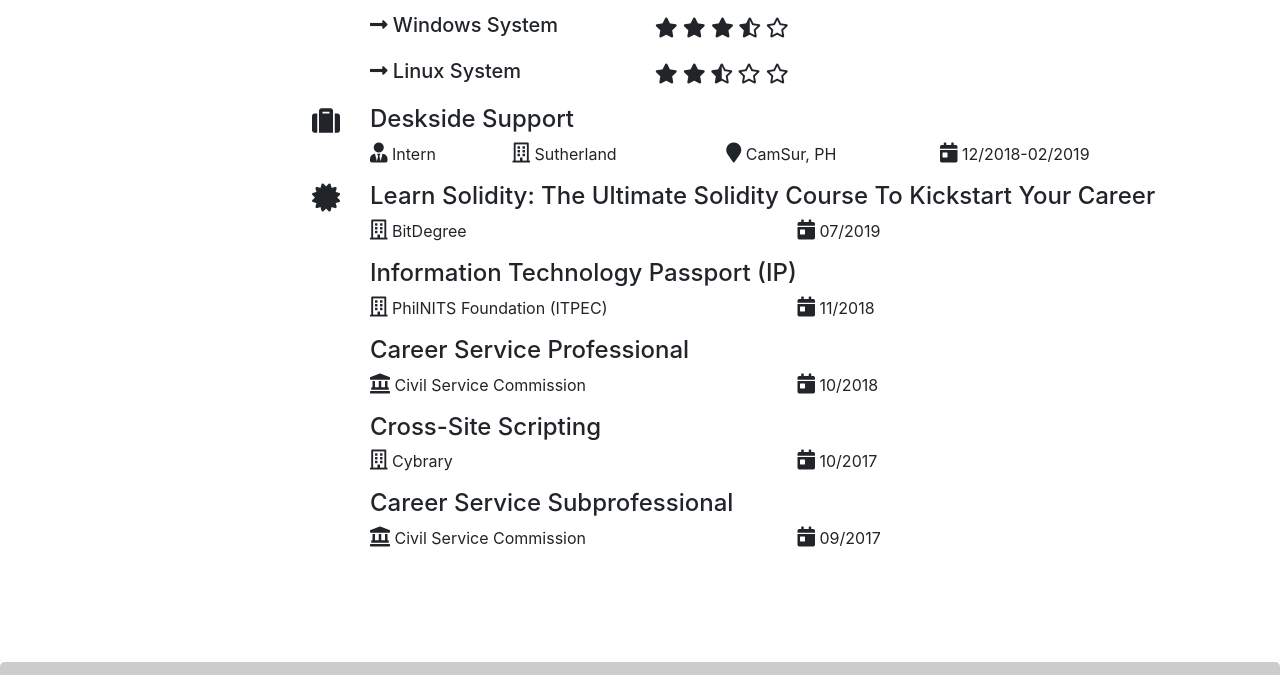
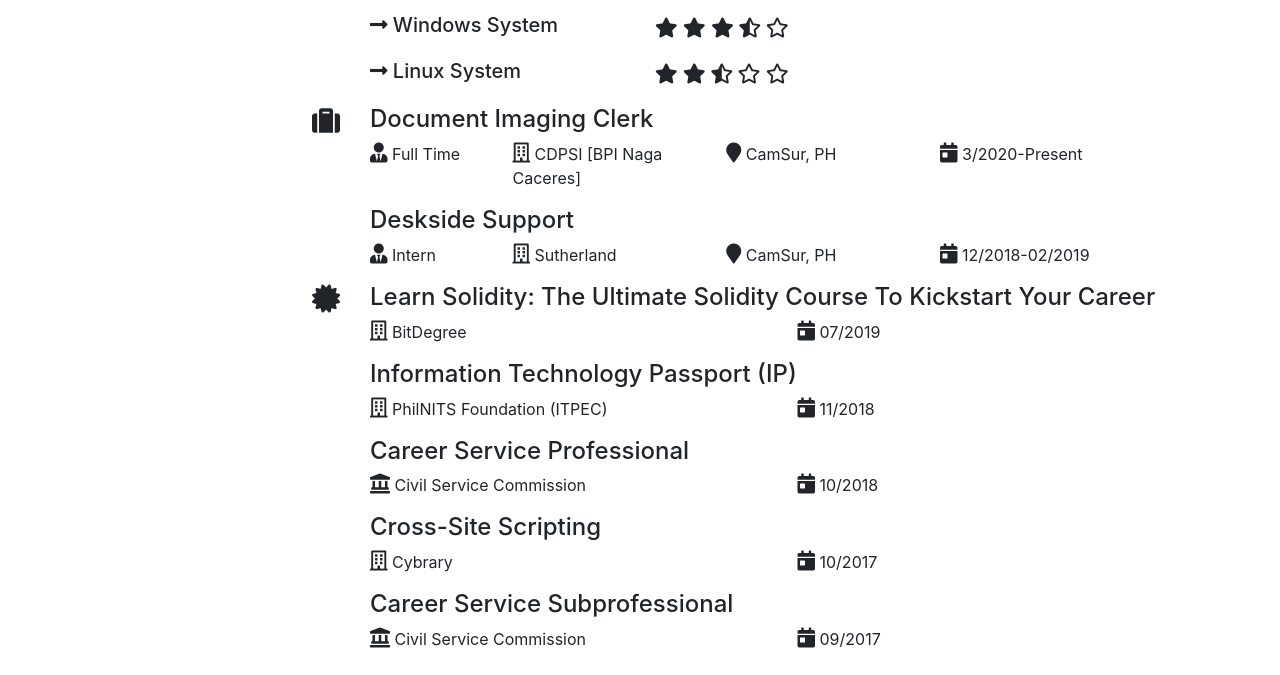
Before and after one commit to renatoivadriano/renatoivadriano.github.io, a plain HTML site: page index.html in a window 1280 px wide. Shown: the part 1581-2256 px from the top of the page. Drawn offline with nearby package versions, Linux system fonts and the light colour scheme.

Commit message:
Update index.html
Add Employment Status

```diff
--- a/index.html
+++ b/index.html
@@ -318,6 +318,21 @@
 						<h3><i class="fas fa-suitcase hover-font-size-30"></i></h3>
 					</div>
 					<div class="col-sm-9 text-center text-sm-left">
+						<h4>Document Imaging Clerk</h4>
+						<div class="row text-left">
+							<div class="col-sm-2">
+								<p><span class="hover-font-size-17"><i class="fas fa-user-tie fontsize20"></i> Full Time</span></p>
+							</div>
+							<div class="col-sm-3">
+								<p><span class="hover-font-size-17"><i class="far fa-building fontsize20"></i> CDPSI [BPI Naga Caceres]</span></p>
+							</div>
+							<div class="col-sm-3">
+								<p><span class="hover-font-size-17"><i class="fas fa-map-marker fontsize20"></i> CamSur, PH</span></p>
+							</div>
+							<div class="col-sm-4">
+								<p><span class="hover-font-size-17"><i class="fas fa-calendar-day fontsize20"></i> 3/2020-Present</span></p>
+							</div>
+						</div>
 						<h4>Deskside Support</h4>
 						<div class="row text-left">
 							<div class="col-sm-2">
```
